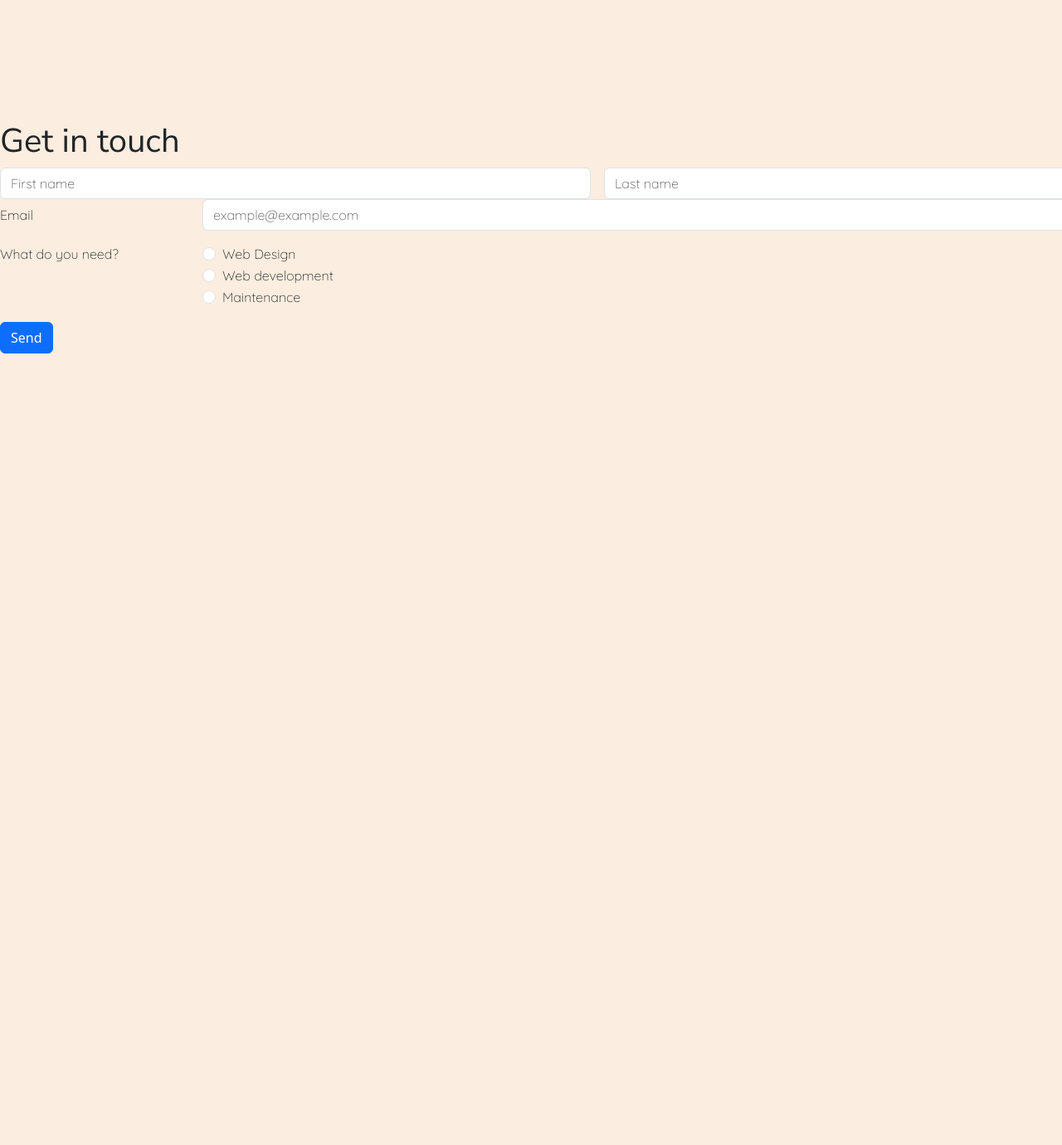
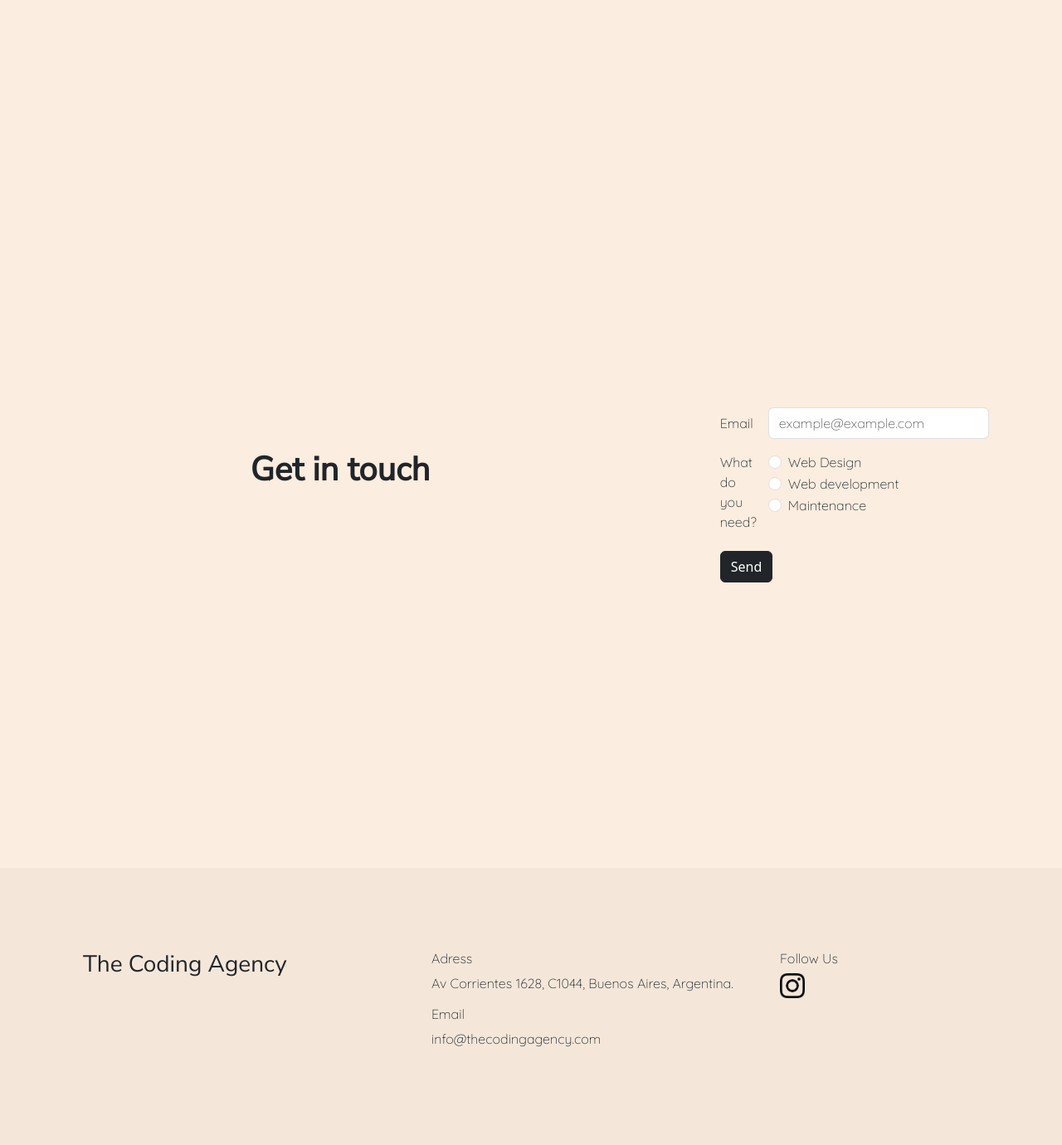
Before and after one commit to sofiarocher/the-coding-agency, a website: page index.html in a window 1280 px wide. Shown: the part 3454-4834 px from the top of the page at 83% size. Before the commit the page ends 4500 px from the top, so only its background shows below. Drawn offline with nearby package versions, Linux system fonts and the light colour scheme.

Commit message:
git commit

```diff
--- a/index.html
+++ b/index.html
@@ -133,17 +133,9 @@
           <img src="media/team.jpg" alt="" width="">
         </div>
       </section>
-      <section id="contact" class="contactUs">
+      <section id="contact" class="contactContainer">
          <h1 class="title">Get in touch</h1>
-         <div class="row g-3">
-            <div class="col">
-              <input type="text" class="form-control description" placeholder="First name" aria-label="First name">
-            </div>
-            <div class="col">
-              <input type="text" class="form-control description" placeholder="Last name" aria-label="Last name">
-            </div>
-          </div>
-          <form>
+          <form class="contactUs">
             <div class="row mb-3">
               <label for="inputEmail3" class="col-sm-2 col-form-label description">Email</label>
               <div class="col-sm-10">
@@ -173,7 +165,7 @@
                 </div>
               </div>
             </fieldset>
-            <button type="button" class="btn btn-primary title" id="liveToastBtn">Send</button>
+            <button type="button" class="btn btn-dark title" id="liveToastBtn">Send</button>
               <div class="toast-container position-fixed bottom-0 end-0 p-3">
                 <div id="liveToast" class="toast" role="alert" aria-live="assertive" aria-atomic="true">
                   <div class="toast-header">
@@ -189,21 +181,21 @@
               </div>
           </form>
       </section>
-      <!--<footer class="footer">
-        <img src="media/logo.png" alt="" width="150px">
+      <footer class="footer">
+        <div>
           <h3 class="title">The Coding Agency</h3>
+        </div>
+        <div>
           <h6 class="description">Adress</h6>
           <p class="description">Av Corrientes 1628, C1044, Buenos Aires, Argentina.</p>
           <h6 class="description">Email</h6>
           <p class="description">info@thecodingagency.com</p>
-        <h6 class="description" >Call us</h6>
-        <p class="description">+54 9 1158286753</p>
+        </div>
+        <div>
           <h6 class="description">Follow Us</h6>
           <a href="https://www.instagram.com/srocher_/"><img src="media/instagram.png" alt="" width="30px"></a>
-        <a href="https://www.instagram.com/srocher_/"><img src="media/instagram.png" alt="" width="30px"></a>
-        <a href="https://www.instagram.com/srocher_/"><img src="media/instagram.png" alt="" width="30px"></a>
-      </footer>
-  </main> -->
+        </div>
+  </main>
     <script src="javascript.js"></script>
     <script src="https://cdn.jsdelivr.net/npm/bootstrap@5.3.0-alpha1/dist/js/bootstrap.bundle.min.js" integrity="sha384-w76AqPfDkMBDXo30jS1Sgez6pr3x5MlQ1ZAGC+nuZB+EYdgRZgiwxhTBTkF7CXvN" crossorigin="anonymous"></script>
 </body>
--- a/style.scss
+++ b/style.scss
@@ -109,7 +109,6 @@ $third: rgba(48, 125, 67, 0.808);
     }
 }
 
-
 .aboutContainer {
     padding: 100px;
     width: 180vh;
@@ -139,3 +138,35 @@ $third: rgba(48, 125, 67, 0.808);
             }
         }
 }
+
+.contactContainer {
+    padding: 100px;
+    width: 180vh;
+    height: 100vh;
+    min-height: 100vh;
+    margin: auto;
+    display: grid;
+    grid-template-columns: repeat(2,1fr);
+    justify-content: center;
+    justify-items: center;
+    align-items: center;
+        h1 {
+            font-size: 40px;
+            font-weight: bold;
+            margin-bottom: 60px;
+        }
+        .contactUs {
+            padding: 20px;
+            max-width: 80vh;
+        }
+}
+
+.footer {
+    display: grid;
+    grid-template-columns: repeat(3, 1fr);
+    justify-content: center;
+    align-items: start;
+    grid-column-gap: 20px;
+    padding: 100px;
+    background-color: rgba(128, 128, 128, 0.056);
+}
```
Also changed, not shown: style.css, 1 other file. Lines whose indentation alone changed are shown as unchanged.
